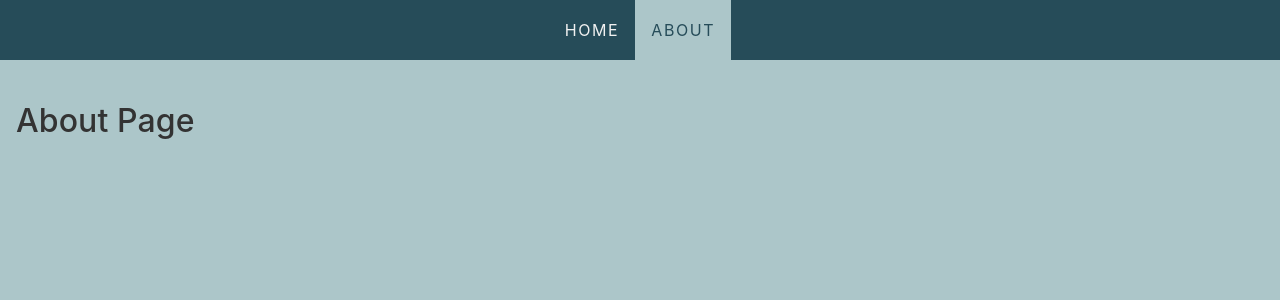
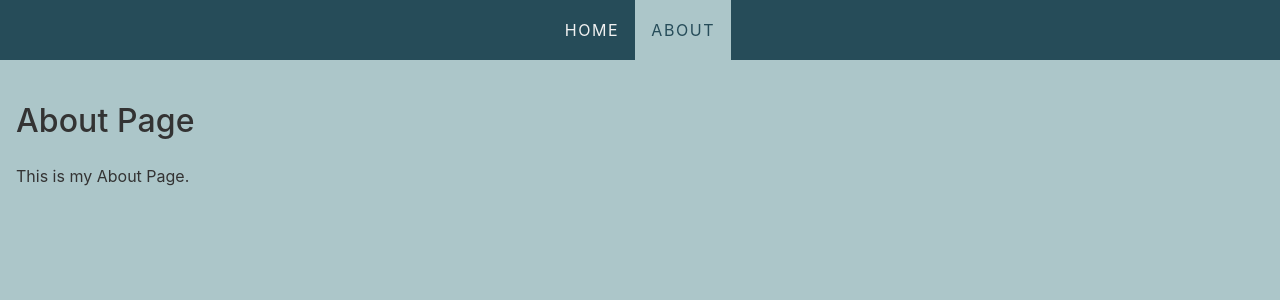
Before and after one commit to MortenBonderup/react-spa-starter, a React (Create React App) app: page /about in a window 1280 px wide. Shown: the top 300 px of the page. Built offline with nearby package versions, Linux system fonts and the light colour scheme.

Commit message:
Update AboutPage.js

```diff
--- a/src/pages/AboutPage.js
+++ b/src/pages/AboutPage.js
@@ -2,6 +2,7 @@ export default function AboutPage() {
     return (
         <section className="page">
             <h1>About Page</h1>
+            <p>This is my About Page.</p>
         </section>
     );
 }
```
